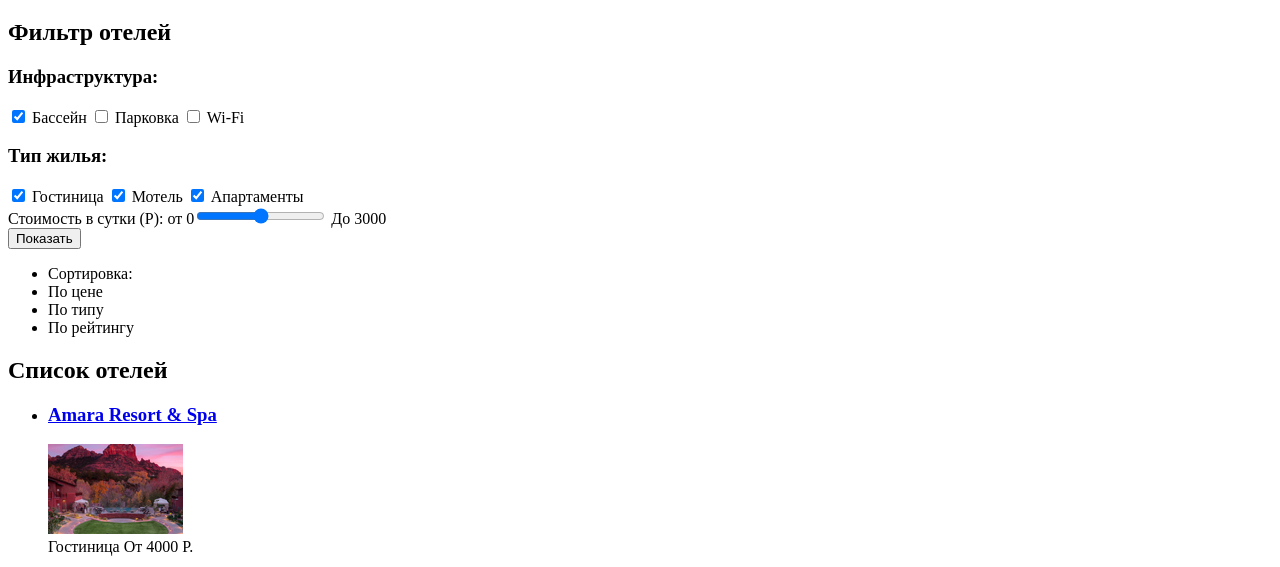
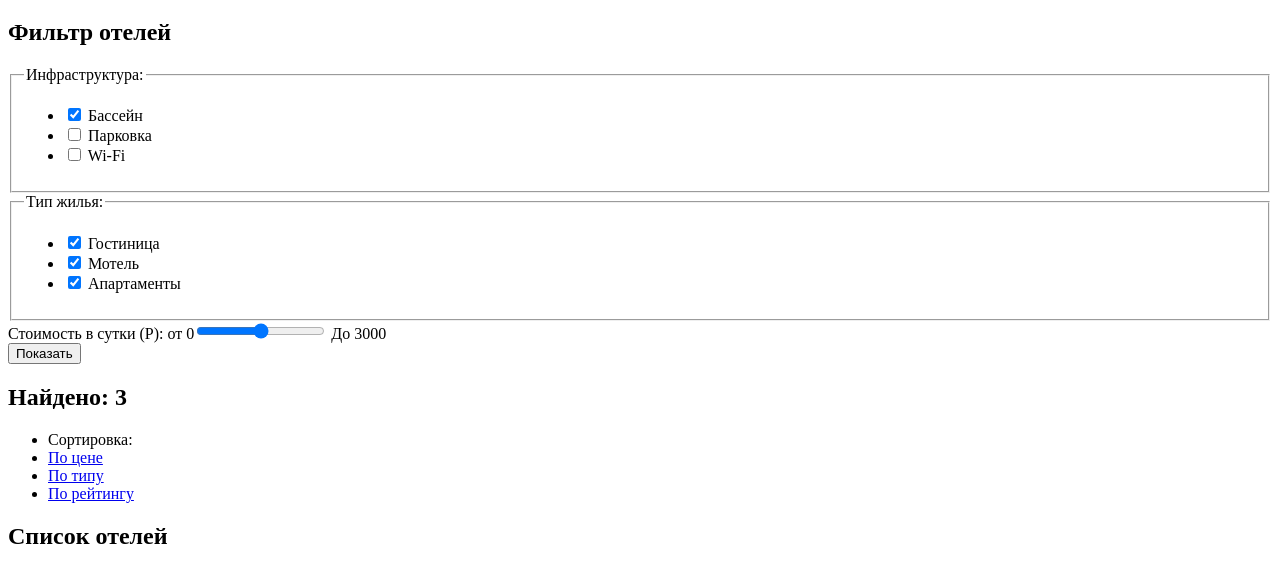
Before and after one commit to Tatiana811/1268135-sedona-27, a plain HTML site: page hotels.html in a window 1280 px wide. Shown: the part 233-800 px from the top of the page. Drawn offline with Linux system fonts and the light colour scheme.

Commit message:
доступность

```diff
--- a/hotels.html
+++ b/hotels.html
@@ -5,48 +5,54 @@
     <title>Отели Седоны</title>
   </head>
   <body>
-    <header>
-      <nav>
-        <a href="index.html">
+    <header class="main=header">
+      <nav class="main-navigation">
+        <a class="main-header-logo" href="index.html">
           <img src="img/logo-sedona.svg" width="140" height="72" alt="Логотип городка Седона">
         </a>
+        <div class="main-menu">
         <ul>
           <li><a href="#">Информация</a></li>
           <li><a href="#">Фото и видео</a></li>
           <li><a href="#">Карта штата</a></li>
           <li><a href="hotels.html">Гостиницы</a></li>
         </ul>
+        </div>
       </nav>
     </header>
     <main>
-      <h1>Отели города Седоны</h1>
+      <h1 class="visually-hidden">Отели города Седоны</h1>
       <section>
-        <h2>Фильтр отелей</h2>
-        <div class="">
-          <h3>Инфраструктура:</h3>
-            <label for="">
-              <input type="checkbox" name="" value="" checked> Бассейн
-            </label>
-            <label for="">
-              <input type="checkbox" name="" value=""> Парковка
-            </label>
-            <label for="">
-              <input type="checkbox" name="" value=""> Wi-Fi
-            </label>
-        </div>
+        <h2 class="visually-hidden">Фильтр отелей</h2>
+        <fieldset>
+          <legend>Инфраструктура:</legend>
+          <ul>
+            <li><label for="filter-pool">
+              <input type="checkbox" name="pool" id="filter-pool" checked> Бассейн
+            </label></li>
+            <li><label for="filter-parking">
+              <input type="checkbox" name="parking" id="filter-parking"> Парковка
+            </label></li>
+            <li><label for="filter-wifi">
+              <input type="checkbox" name="wifi" id="filter-wifi"> Wi-Fi
+            </label></li>
+          </ul>
+        </fieldset>
 
-        <div class="">
-          <h3>Тип жилья:</h3>
-            <label for="">
-              <input type="checkbox" name="" value="" checked> Гостиница
-            </label>
-            <label for="">
-              <input type="checkbox" name="" value="" checked> Мотель
-            </label>
-            <label for="">
-              <input type="checkbox" name="" value="" checked> Апартаменты
-            </label>
-        </div>
+        <fieldset>
+          <legend>Тип жилья:</legend>
+          <ul>
+            <li><label for="filter-hotel">
+              <input type="checkbox" name="hotel" id="filter-hotel" checked> Гостиница
+            </label></li>
+            <li><label for="filter-motel">
+              <input type="checkbox" name="motel" id="filter-motel" checked> Мотель
+            </label></li>
+            <li><label for="filter-apartments">
+              <input type="checkbox" name="apartments" id="filter-apartments" checked> Апартаменты
+            </label></li>
+          </ul>
+        </fieldset>
 
         <div class="">
           <label for="">Стоимость в сутки (Р):</label>
@@ -56,16 +62,17 @@
       </section>
 
       <section>
+        <h2>Найдено: 3</h2>
         <ul>
           <li>Сортировка:</li>
-          <li>По цене</li>
-          <li>По типу</li>
-          <li>По рейтингу</li>
+          <li><a href="#">По цене</a></li>
+          <li><a href="#">По типу</a></li>
+          <li><a href="#">По рейтингу</a></li>
         </ul>
       </section>
 
       <section>
-        <h2>Список отелей</h2>
+        <h2 class="visually-hidden">Список отелей</h2>
         <ul>
           <li>
             <a href="#"><h3>Amara Resort & Spa</h3></a>
```
Also changed, not shown: index.html (+4 -4 lines).
